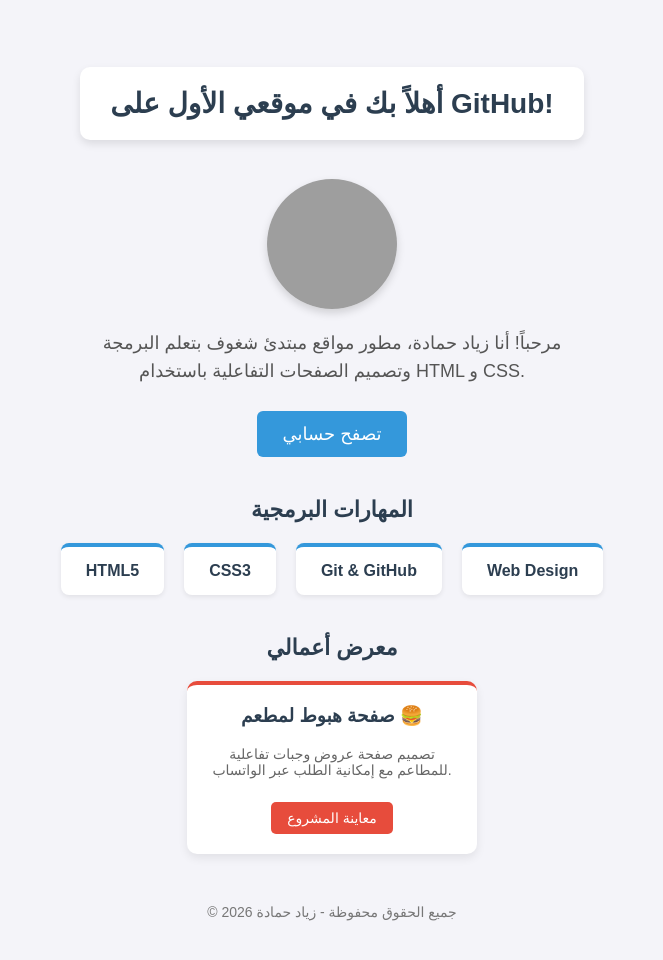
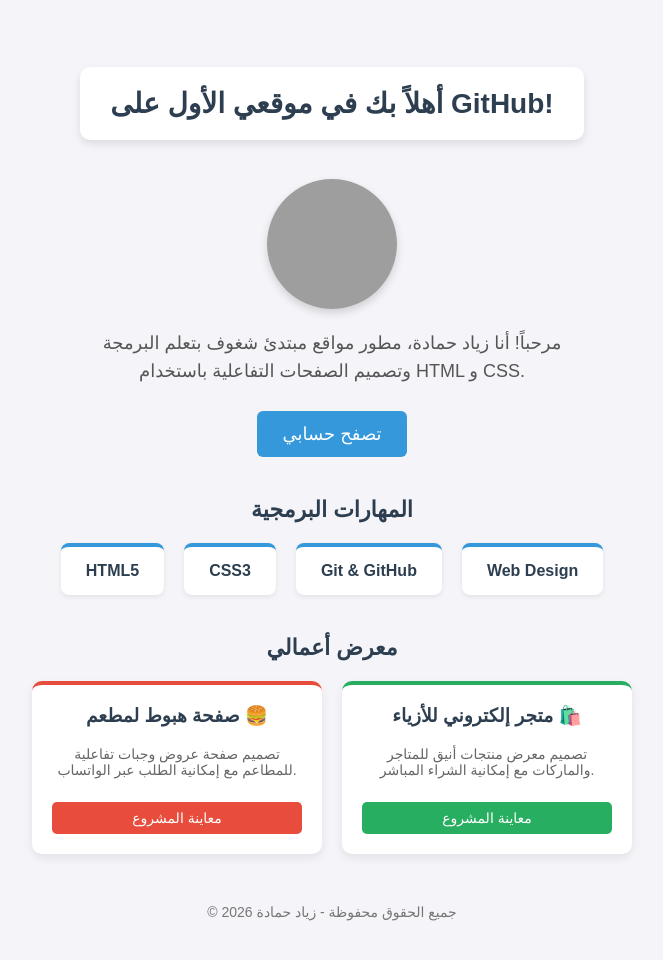
Before and after one commit to zeaydhamada702-cloud/my_first-progect, a plain HTML site: page index.html in a window 1280 px wide. Shown: the whole page, without its empty margins (308-971 px from the left). Drawn offline with Linux system fonts and the light colour scheme; grey boxes are pictures that could not be loaded.

Commit message:
Update index.html

```diff
--- a/index.html
+++ b/index.html
@@ -71,7 +71,7 @@
             justify-content: center;
             gap: 20px;
             flex-wrap: wrap;
-            max-width: 700px;
+            max-width: 800px;
             margin: 0 auto;
             padding: 0 15px;
         }
@@ -86,14 +86,25 @@
             border-top: 4px solid #3498db;
         }
 
+        /* كروت المشاريع */
         .project-card {
             background-color: white;
             padding: 20px;
             border-radius: 10px;
             box-shadow: 0 4px 10px rgba(0,0,0,0.08);
             width: 250px;
+            text-align: center;
+            display: flex;
+            flex-direction: column;
+            justify-content: space-between;
+        }
+
+        .project-card.restaurant {
             border-top: 4px solid #e74c3c;
-            text-align: center;
+        }
+
+        .project-card.store {
+            border-top: 4px solid #27ae60;
         }
 
         .project-card h3 {
@@ -110,7 +121,6 @@
             display: inline-block;
             margin-top: 10px;
             padding: 8px 16px;
-            background-color: #e74c3c;
             color: white;
             text-decoration: none;
             border-radius: 5px;
@@ -118,8 +128,18 @@
             transition: 0.3s;
         }
 
-        .project-link:hover {
+        .btn-restaurant {
+            background-color: #e74c3c;
+        }
+        .btn-restaurant:hover {
             background-color: #c0392b;
+        }
+
+        .btn-store {
+            background-color: #27ae60;
+        }
+        .btn-store:hover {
+            background-color: #219150;
         }
 
         footer {
@@ -153,10 +173,22 @@
     <!-- قسم معرض الأعمال -->
     <h2>معرض أعمالي</h2>
     <div class="grid-container">
-        <div class="project-card">
-            <h3>صفحة هبوط لمطعم 🍔</h3>
-            <p>تصميم صفحة عروض وجبات تفاعلية للمطاعم مع إمكانية الطلب عبر الواتساب.</p>
-            <a href="https://zeaydhamada702-cloud.github.io/my_first-progect/restaurant.html" class="project-link">معاينة المشروع</a>
+        <!-- المشروع الأول: المطعم -->
+        <div class="project-card restaurant">
+            <div>
+                <h3>صفحة هبوط لمطعم 🍔</h3>
+                <p>تصميم صفحة عروض وجبات تفاعلية للمطاعم مع إمكانية الطلب عبر الواتساب.</p>
+            </div>
+            <a href="https://zeaydhamada702-cloud.github.io/my_first-progect/restaurant.html" class="project-link btn-restaurant">معاينة المشروع</a>
+        </div>
+
+        <!-- المشروع الثاني: المتجر -->
+        <div class="project-card store">
+            <div>
+                <h3>متجر إلكتروني للأزياء 🛍️</h3>
+                <p>تصميم معرض منتجات أنيق للمتاجر والماركات مع إمكانية الشراء المباشر.</p>
+            </div>
+            <a href="https://zeaydhamada702-cloud.github.io/my_first-progect/store.html" class="project-link btn-store">معاينة المشروع</a>
         </div>
     </div>
 
```
